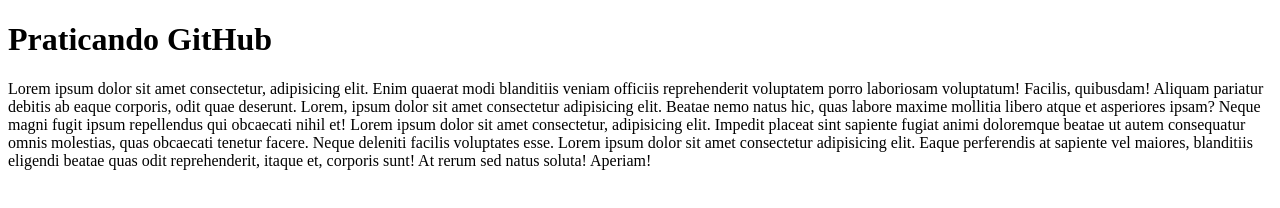
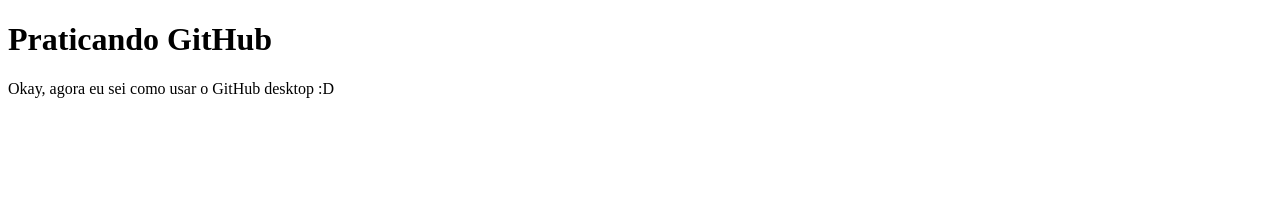
Before and after one commit to lafartins/praticando, a plain HTML site: page index.html in a window 1280 px wide. Drawn offline with Linux system fonts and the light colour scheme.

Commit message:
okay
agora eu sei como usar o GitHub desktop

```diff
--- a/index.html
+++ b/index.html
@@ -8,6 +8,6 @@
 </head>
 <body>
     <h1>Praticando GitHub</h1>
-    <p>Lorem ipsum dolor sit amet consectetur, adipisicing elit. Enim quaerat modi blanditiis veniam officiis reprehenderit voluptatem porro laboriosam voluptatum! Facilis, quibusdam! Aliquam pariatur debitis ab eaque corporis, odit quae deserunt. Lorem, ipsum dolor sit amet consectetur adipisicing elit. Beatae nemo natus hic, quas labore maxime mollitia libero atque et asperiores ipsam? Neque magni fugit ipsum repellendus qui obcaecati nihil et! Lorem ipsum dolor sit amet consectetur, adipisicing elit. Impedit placeat sint sapiente fugiat animi doloremque beatae ut autem consequatur omnis molestias, quas obcaecati tenetur facere. Neque deleniti facilis voluptates esse. Lorem ipsum dolor sit amet consectetur adipisicing elit. Eaque perferendis at sapiente vel maiores, blanditiis eligendi beatae quas odit reprehenderit, itaque et, corporis sunt! At rerum sed natus soluta! Aperiam!</p>
+    <p>Okay, agora eu sei como usar o GitHub desktop :D </p>
 </body>
 </html>
```
